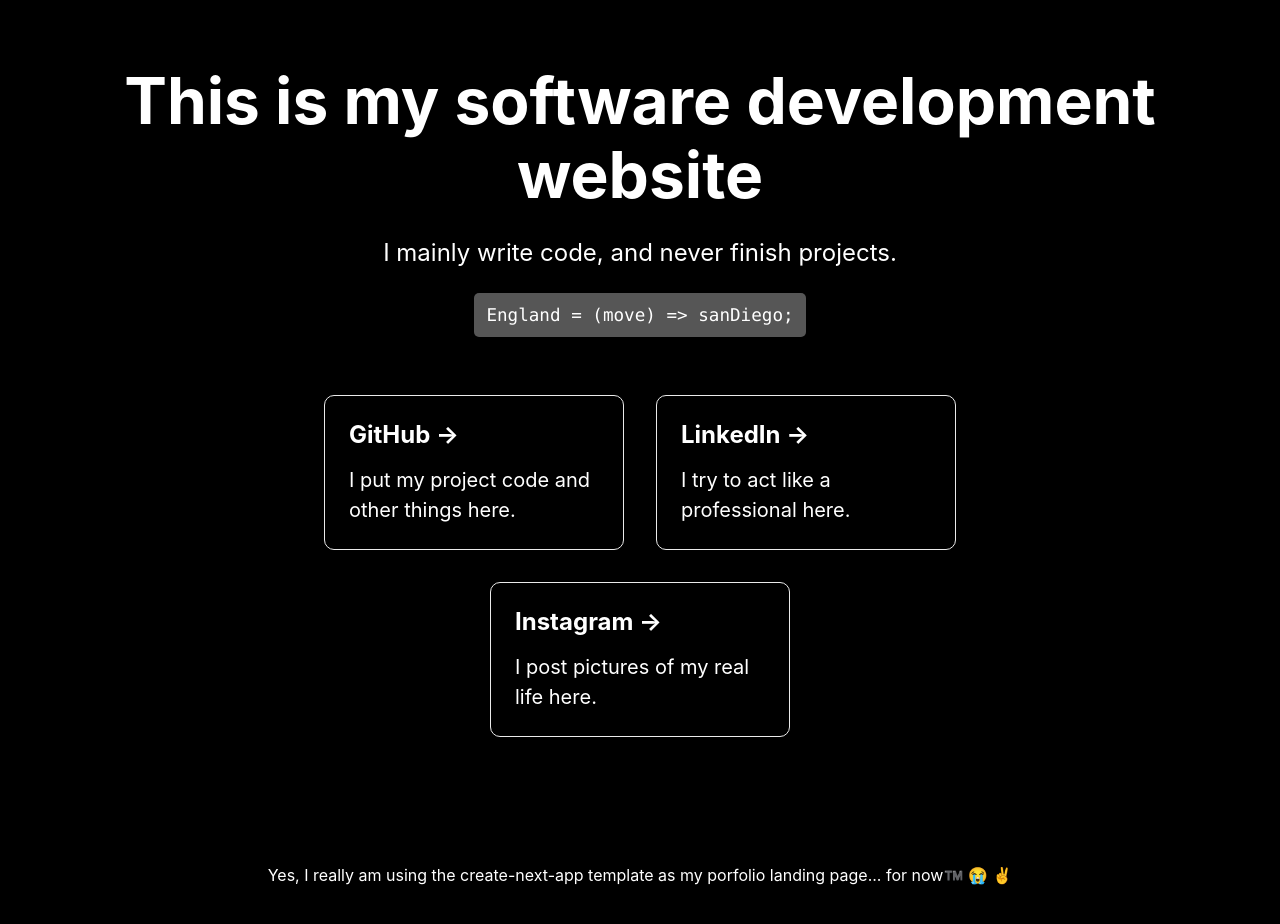
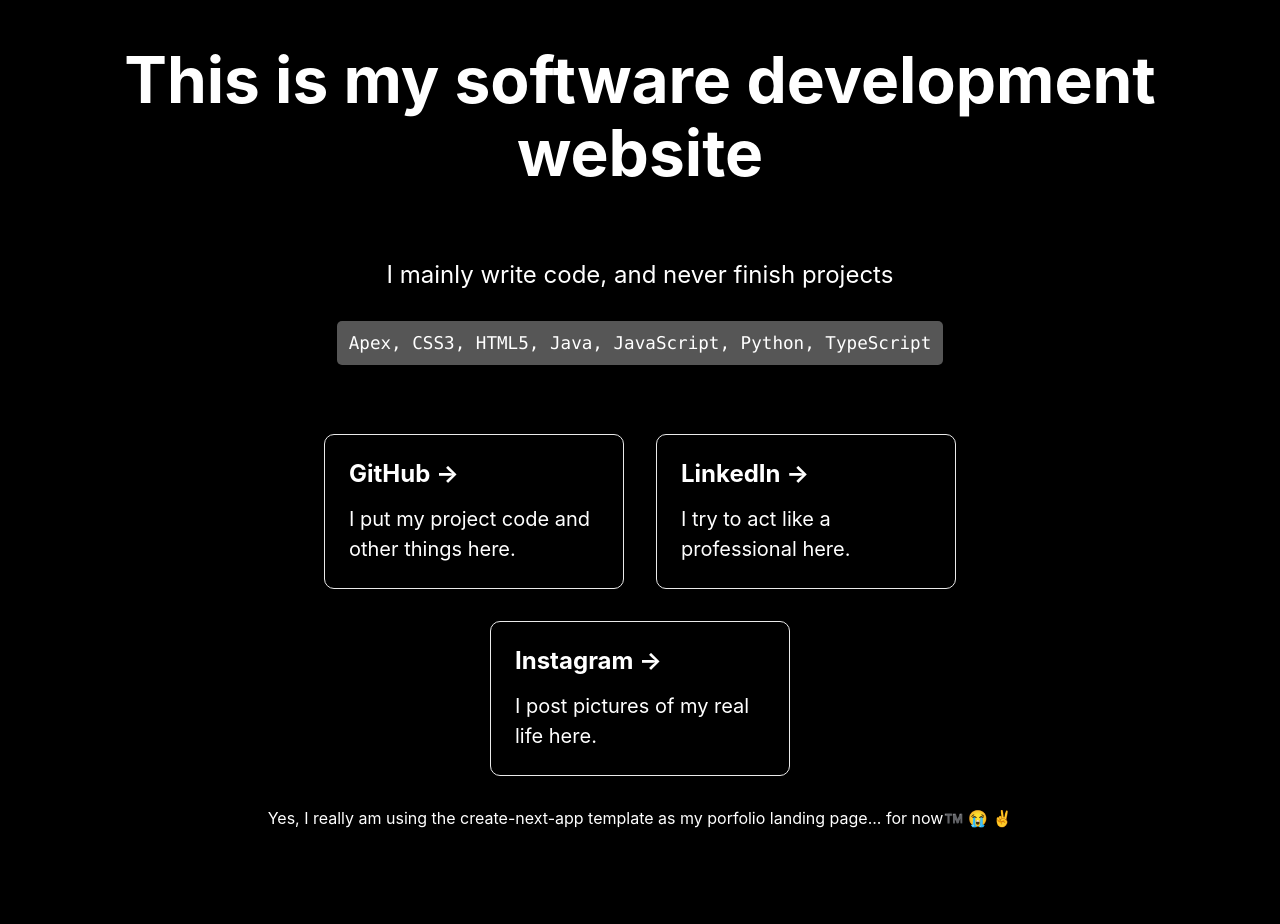
Before and after one commit to Matt-Wigg/matt-wigg, a Next.js app: page / in a window 1280 px wide. Shown: the top 924 px of the page. After the commit the page ends 844 px from the top, so only its background shows below. Built offline with nearby package versions, Linux system fonts and the light colour scheme.

Commit message:
Adds a programming languages list to index

```diff
--- a/pages/index.js
+++ b/pages/index.js
@@ -18,9 +18,9 @@
           <a>This is my software development website</a>
         </h1>
         <p className={styles.description}>
-          I mainly write code, and never finish projects.
+          I mainly write code, and never finish projects
           <p>
-            <code className={styles.code}>England = (move) =&gt; sanDiego;</code>
+            <code className={styles.code}>Apex, CSS3, HTML5, Java, JavaScript, Python, TypeScript</code>
           </p>
         </p>
         <div className={styles.grid}>
--- a/styles/Home.module.css
+++ b/styles/Home.module.css
@@ -3,7 +3,6 @@
 }
 
 .main {
-  padding: 4rem 0;
   flex: 1;
   display: flex;
   flex-direction: column;
@@ -14,7 +13,6 @@
 .footer {
   display: flex;
   flex: 1;
-  padding: 2rem 0;
   justify-content: center;
   align-items: center;
 }
@@ -34,7 +32,6 @@
 .title a:focus,
 
 .title {
-  margin: 0;
   line-height: 1.15;
   font-size: 4rem;
 }
@@ -54,6 +51,7 @@
   border-radius: 5px;
   padding: 0.75rem;
   font-size: 1.1rem;
+  line-height: 3;
   font-family: Menlo, Monaco, Lucida Console, Liberation Mono, DejaVu Sans Mono,
     Bitstream Vera Sans Mono, Courier New, monospace;
 }
```
